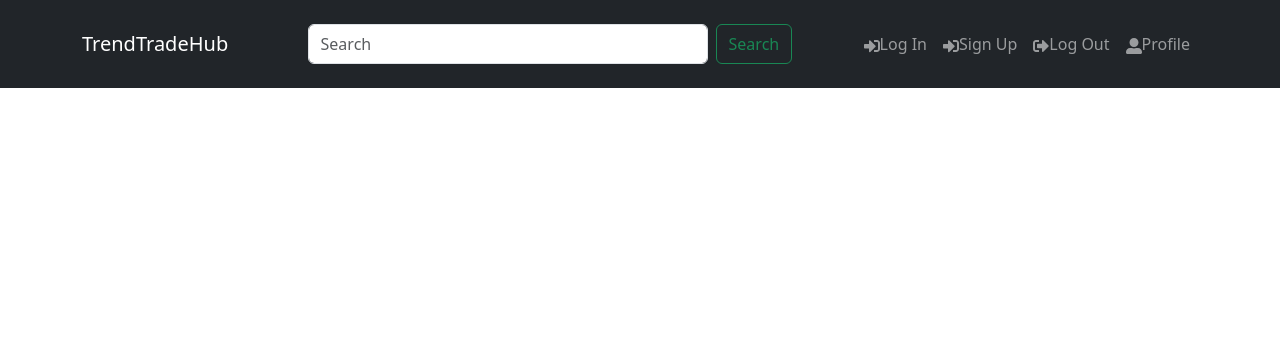
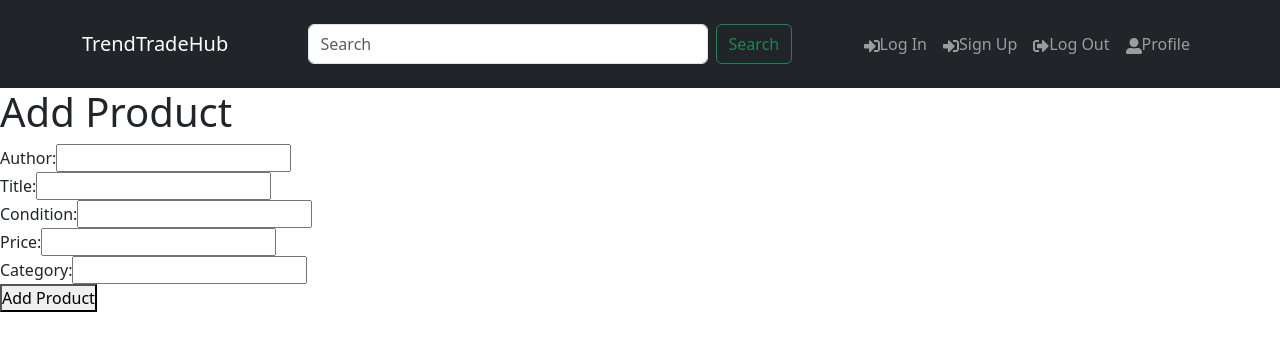
Before and after one commit to j-corp-25/TrendTradeHub, a React (Create React App) app in the folder frontend/: page /newproduct in a window 1280 px wide. Shown: the top 350 px of the page. Built offline with nearby package versions, Linux system fonts and the light colour scheme; no server answers.

Commit message:
Working on Add product form

```diff
--- a/frontend/src/App.js
+++ b/frontend/src/App.js
@@ -5,6 +5,7 @@ import Login from "./pages/Login";
 import Listings from "./pages/Listings";
 import Profile from "./pages/Profile";
 import Register from "./pages/Register";
+import NewProduct from "./pages/NewProduct";
 function App() {
   return (
     <>
@@ -16,6 +17,8 @@ function App() {
           <Route path="/login" element={<Login />} />
           <Route path="/profile" element={<Profile />} />
           <Route path="/register" element={<Register />} />
+          <Route path="/newproduct" element={<NewProduct />} />
+
         </Routes>
       </div>
     </>
--- a/frontend/src/app/product.js
+++ b/frontend/src/app/product.js
@@ -31,11 +31,8 @@ export const fetchProducts = () => async (dispatch) => {
 
 export const addProduct = (productData) => async (dispatch) => {
   try {
-    const response = await axios.post(`${API_URL}/create`, {
-        method: 'POST',
-        body: JSON.stringify(productData)
-      });
-      const product = await response.json();
+    const response = await axios.post(`${API_URL}/create`, productData);
+      const product = await response.data;
     dispatch(addProductSuccess(product));
   } catch (error) {
     console.error('Error adding product:', error);
--- /dev/null
+++ b/frontend/src/pages/NewProduct.jsx
@@ -0,0 +1,58 @@
+// AddProduct.js
+import React, { useState, useEffect } from 'react';
+import { useDispatch } from 'react-redux';
+import { addProduct, fetchProducts } from '../app/product';
+
+const NewProduct = () => {
+  const dispatch = useDispatch();
+  const [productData, setProductData] = useState({
+    author: '',
+    title: '',
+    condition: '',
+    price: '',
+    category: '',
+  });
+
+  useEffect(() => {
+    dispatch(fetchProducts());
+  },[]);
+
+
+  const handleInputChange = (e) => {
+    const { name, value } = e.target;
+    setProductData((prevData) => ({ ...prevData, [name]: value }));
+  };
+
+  const handleAddProduct = () => {
+    dispatch(addProduct(productData));
+  };
+
+  return (
+    <div>
+      <h1>Add Product</h1>
+      <div>
+        <label>Author:</label>
+        <input type="text" name="author" onChange={handleInputChange} />
+      </div>
+      <div>
+        <label>Title:</label>
+        <input type="text" name="title" onChange={handleInputChange} />
+      </div>
+      <div>
+        <label>Condition:</label>
+        <input type="text" name="condition" onChange={handleInputChange} />
+      </div>
+      <div>
+        <label>Price:</label>
+        <input type="text" name="price" onChange={handleInputChange} />
+      </div>
+      <div>
+        <label>Category:</label>
+        <input type="text" name="category" onChange={handleInputChange} />
+      </div>
+      <button onClick={handleAddProduct}>Add Product</button>
+    </div>
+  );
+};
+
+export default NewProduct;
```
